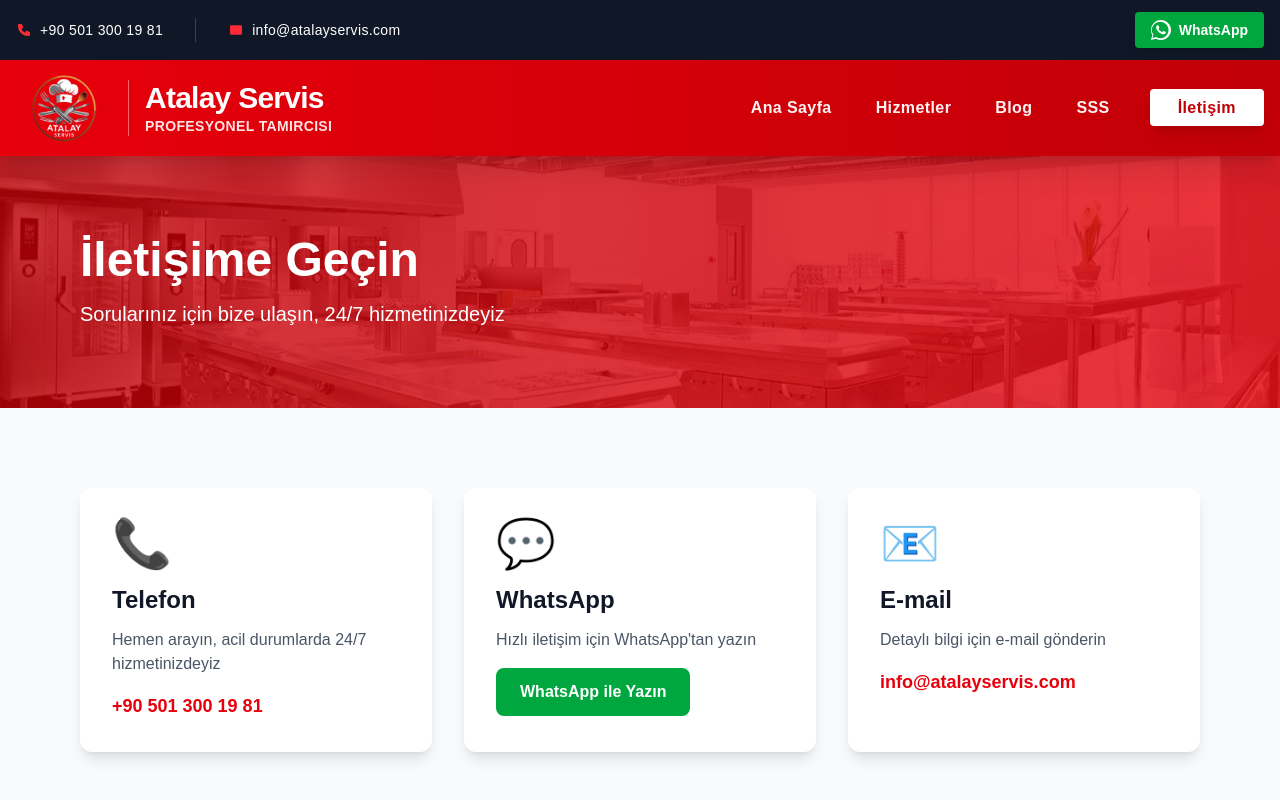
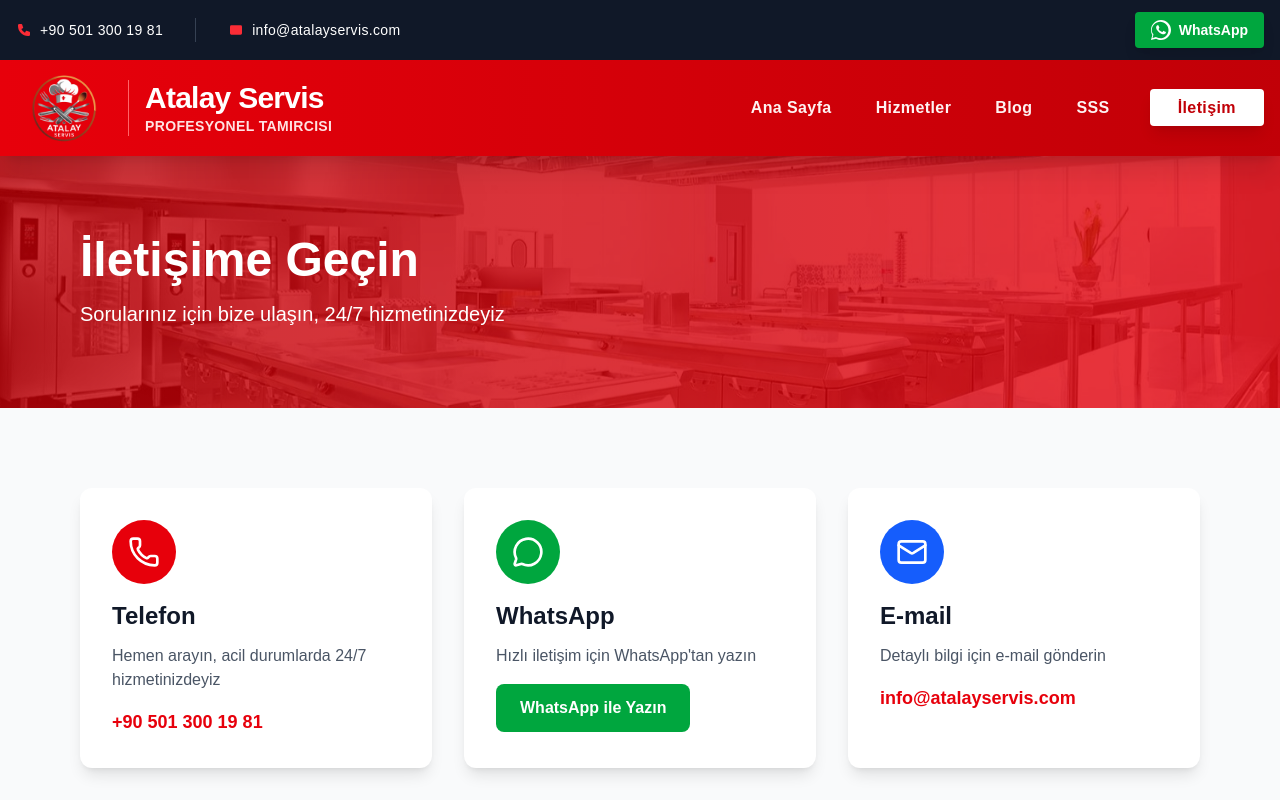
Before and after one commit to gokhanazp/atalayservis, a Next.js app: page /iletisim in a window 1280 px wide. Shown: the top 800 px of the page. Built offline with nearby package versions, Linux system fonts and the light colour scheme.

Commit message:
Hizmetlerimiz ve İletişim sayfalarındaki ikonlar modernleştirildi: Emoji ikonlar Lucide React ikonlarıyla değiştirildi

```diff
--- a/app/hizmetler/page.tsx
+++ b/app/hizmetler/page.tsx
@@ -3,6 +3,7 @@
 import Image from 'next/image';
 import Header from '@/components/Header';
 import Footer from '@/components/Footer';
+import { Flame, Flame as Grill, Zap, ChefHat } from 'lucide-react';
 
 export const metadata: Metadata = {
   title: 'Hizmetlerimiz | Atalay Servis',
@@ -17,7 +18,7 @@
       description: 'Profesyonel ocak tamircisi ve bakım hizmetleri',
       details: 'Atalay ocak tamircisi olarak tüm markaların ocaklarına profesyonel servis hizmetleri sunuyoruz. Arıza teşhisi, parça değişimi, bakım ve temizlik hizmetleri ile ocak ekipmanlarınızın uzun ömürlü kullanımını sağlarız.',
       image: '/img/atalay-gazli-ocak-4-lu-set-ustu.webp',
-      icon: '🔥',
+      icon: 'flame',
     },
     {
       id: 'atalay-izgara-servisi',
@@ -25,7 +26,7 @@
       description: 'Profesyonel izgara tamircisi ve onarım hizmetleri',
       details: 'Atalay izgara tamircisi hizmetleri ile izgara ekipmanlarının bakım, temizlik ve onarımında uzmanız. Hızlı ve güvenilir servis garantisi ile endüstriyel mutfaklarınızın kesintisiz çalışmasını sağlarız.',
       image: '/img/atalay-izgara.jpeg',
-      icon: '🍖',
+      icon: 'grill',
     },
     {
       id: 'atalay-fritoz-servisi',
@@ -33,7 +34,7 @@
       description: 'Profesyonel fritöz tamircisi ve bakım hizmetleri',
       details: 'Atalay fritöz tamircisi olarak fritöz ekipmanlarının güvenli ve hijyenik bakımını sağlıyoruz. Yağ değişimi, filtre temizliği, onarım ve teknik destek hizmetleri ile fritöz servis ihtiyaçlarınızı karşılarız.',
       image: '/img/fritoz-atalay-servisi.jpg',
-      icon: '🍟',
+      icon: 'zap',
     },
     {
       id: 'atalay-kuzine-servisi',
@@ -41,7 +42,7 @@
       description: 'Profesyonel kuzine tamircisi ve onarım hizmetleri',
       details: 'Atalay kuzine tamircisi hizmetleri ile endüstriyel kuzine ekipmanlarının tüm bakım ve onarım işlerini profesyonelce yapıyoruz. Teknik destek ve hızlı müdahale ile işletmenizin verimliliğini artırırız.',
       image: '/img/kuzine-atalay-servis.jpg',
-      icon: '👨‍🍳',
+      icon: 'chef',
     },
   ];
 
@@ -96,8 +97,11 @@
                   {/* Content - Bottom Badge Style */}
                   <div className="absolute bottom-0 left-0 right-0 bg-gradient-to-t from-black via-black/80 to-transparent p-8 translate-y-16 group-hover:translate-y-0 transition-all duration-500">
                     <div className="flex items-center gap-4 mb-4">
-                      <div className="w-16 h-16 bg-red-600 rounded-full flex items-center justify-center text-white text-3xl font-bold flex-shrink-0">
-                        {service.icon}
+                      <div className="w-16 h-16 bg-red-600 rounded-full flex items-center justify-center text-white flex-shrink-0">
+                        {service.icon === 'flame' && <Flame className="w-8 h-8" />}
+                        {service.icon === 'grill' && <Grill className="w-8 h-8" />}
+                        {service.icon === 'zap' && <Zap className="w-8 h-8" />}
+                        {service.icon === 'chef' && <ChefHat className="w-8 h-8" />}
                       </div>
                       <h2 className="text-3xl font-bold text-white">{service.title}</h2>
                     </div>
--- a/app/iletisim/page.tsx
+++ b/app/iletisim/page.tsx
@@ -4,6 +4,7 @@
 import Header from '@/components/Header';
 import Footer from '@/components/Footer';
 import { useState } from 'react';
+import { Phone, MessageCircle, Mail } from 'lucide-react';
 
 export default function Contact() {
   const [formData, setFormData] = useState({
@@ -66,7 +67,9 @@
           <div className="grid grid-cols-1 lg:grid-cols-3 gap-8 mb-16">
             {/* Quick Contact Cards */}
             <div className="bg-white p-8 rounded-xl shadow-lg hover:shadow-xl transition transform hover:-translate-y-2">
-              <div className="text-5xl mb-4">📞</div>
+              <div className="w-16 h-16 bg-red-600 rounded-full flex items-center justify-center mb-4">
+                <Phone className="w-8 h-8 text-white" />
+              </div>
               <h3 className="text-2xl font-bold mb-3 text-gray-900">Telefon</h3>
               <p className="text-gray-600 mb-4">Hemen arayın, acil durumlarda 24/7 hizmetinizdeyiz</p>
               <div className="space-y-2">
@@ -77,7 +80,9 @@
             </div>
 
             <div className="bg-white p-8 rounded-xl shadow-lg hover:shadow-xl transition transform hover:-translate-y-2">
-              <div className="text-5xl mb-4">💬</div>
+              <div className="w-16 h-16 bg-green-600 rounded-full flex items-center justify-center mb-4">
+                <MessageCircle className="w-8 h-8 text-white" />
+              </div>
               <h3 className="text-2xl font-bold mb-3 text-gray-900">WhatsApp</h3>
               <p className="text-gray-600 mb-4">Hızlı iletişim için WhatsApp'tan yazın</p>
               <a
@@ -91,7 +96,9 @@
             </div>
 
             <div className="bg-white p-8 rounded-xl shadow-lg hover:shadow-xl transition transform hover:-translate-y-2">
-              <div className="text-5xl mb-4">📧</div>
+              <div className="w-16 h-16 bg-blue-600 rounded-full flex items-center justify-center mb-4">
+                <Mail className="w-8 h-8 text-white" />
+              </div>
               <h3 className="text-2xl font-bold mb-3 text-gray-900">E-mail</h3>
               <p className="text-gray-600 mb-4">Detaylı bilgi için e-mail gönderin</p>
               <a href="mailto:info@atalayservis.com" className="inline-block text-red-600 hover:text-red-800 font-bold text-lg">
```
